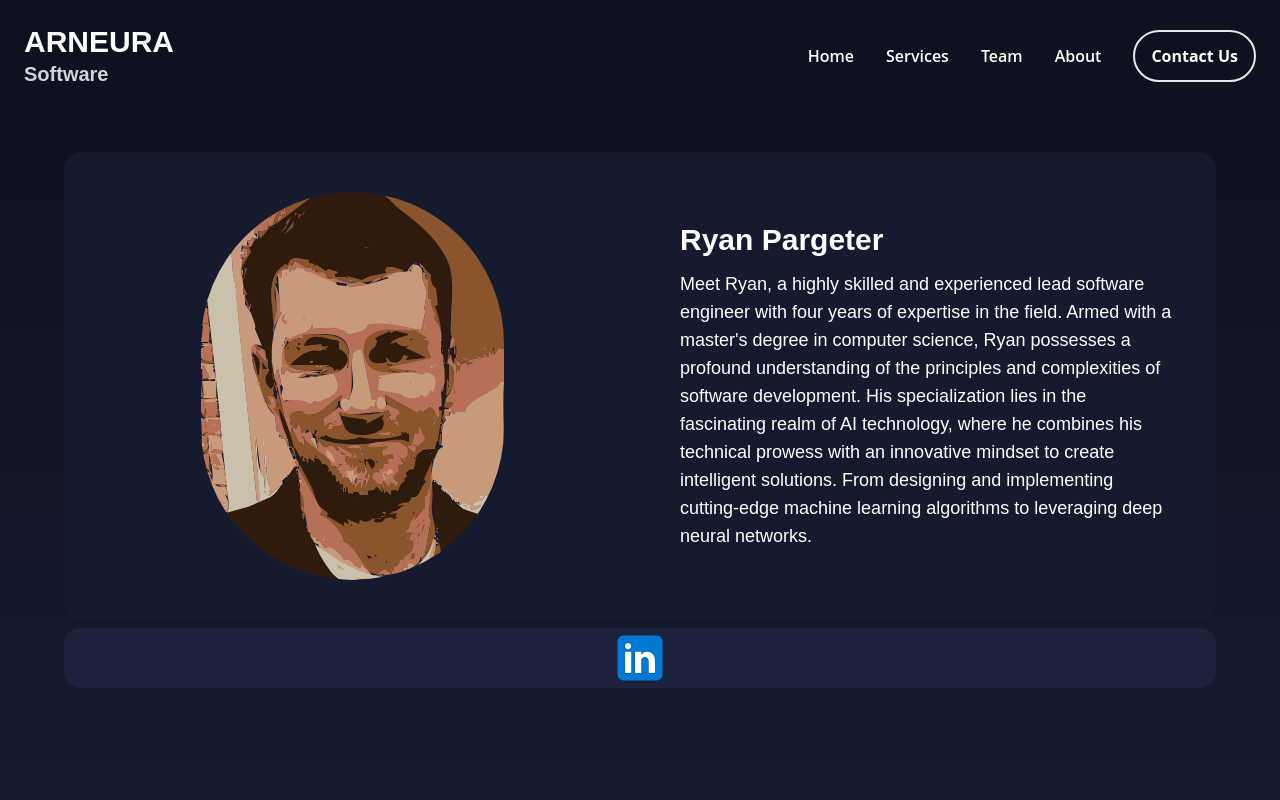
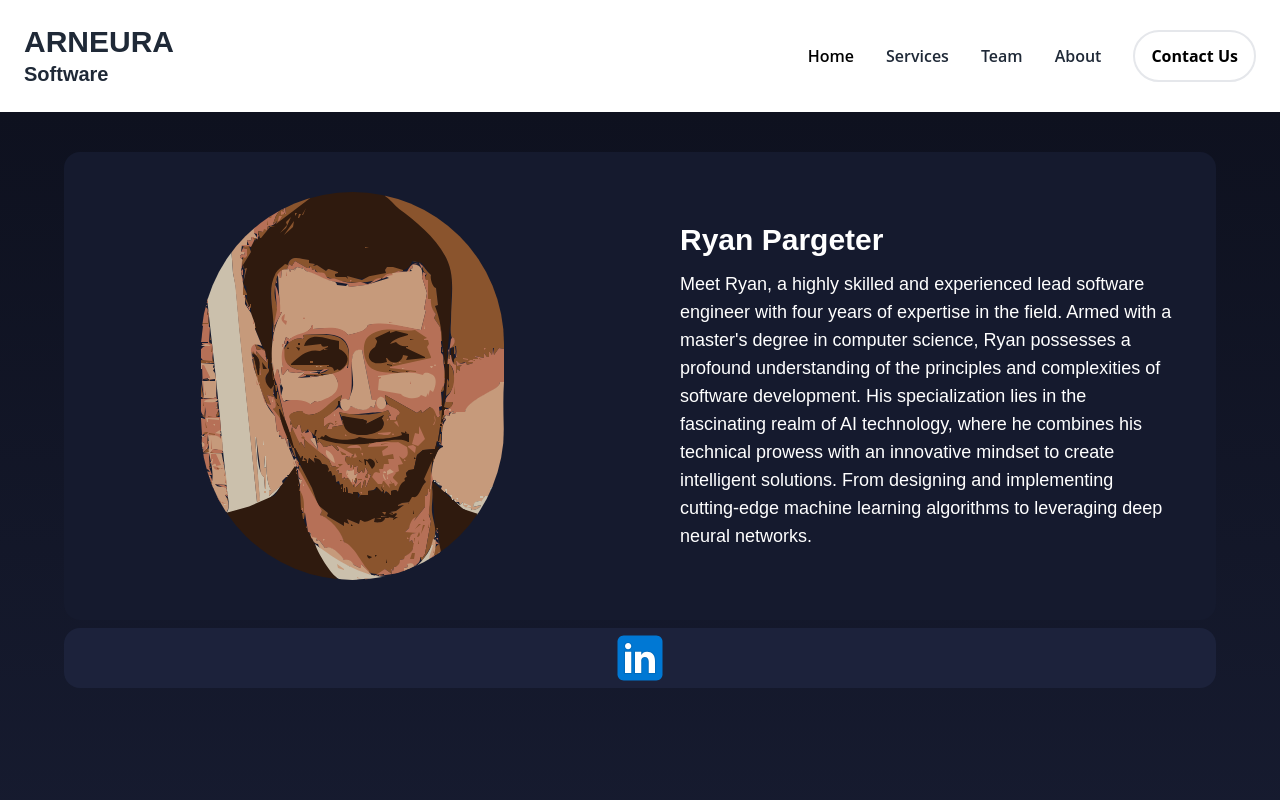
Before and after one commit to ARneura/website, a Next.js app: page /team in a window 1280 px wide. Shown: the top 800 px of the page. Built offline with nearby package versions, Linux system fonts and the light colour scheme.

Commit message:
feat: redesign website

```diff
--- a/src/components/Header.tsx
+++ b/src/components/Header.tsx
@@ -10,11 +10,11 @@ export default function Header(props: {
 
   return (
     <header>
-      <nav className="bg-gradient-to-b from-[#0e111f] to-[#0e111f] px-4 lg:px-6 py-6 w-full top-0 z-10">
+      <nav className="bg-white px-4 lg:px-6 py-6 w-full top-0 z-10">
         <div className="flex justify-between items-center mx-auto max-w-screen-xl">
           <div>
-            <h1 className="text-3xl font-bold text-white">ARNEURA</h1>
-            <h2 className="text-xl font-bold text-gray-300">{title}</h2>
+            <h1 className="text-3xl font-bold text-gray-800">ARNEURA</h1>
+            <h2 className="text-xl font-bold text-gray-800">{title}</h2>
           </div>
           <div
             className="hidden justify-center items-center w-full lg:flex lg:w-auto lg:order-1"
@@ -24,7 +24,7 @@ export default function Header(props: {
               <li>
                 <Link
                   href={props.home}
-                  className="hover:underline block py-2 pr-4 pl-3 text-white border-b border-gray-100 hover:bg-gray-700 lg:hover:bg-transparent lg:border-0 lg:hover:text-blue-500 lg:p-0"
+                  className="block py-2 pr-4 pl-3 text-black border-b border-gray-100 hover:bg-gray-700 lg:hover:bg-transparent lg:border-0  lg:p-0 hover:text-blue-700 hover:scale-105"
                 >
                   Home
                 </Link>
@@ -32,7 +32,7 @@ export default function Header(props: {
               <li>
                 <Link
                   href={props.services}
-                  className="hover:underline block py-2 pr-4 pl-3 text-white border-b border-gray-100 hover:bg-gray-700 lg:hover:bg-transparent lg:border-0 lg:hover:text-blue-500 lg:p-0"
+                  className="block py-2 pr-4 pl-3 text-gray-800 border-b border-gray-100 hover:bg-gray-700 lg:hover:bg-transparent lg:border-0  lg:p-0 hover:text-blue-700 hover:scale-105"
                 >
                   Services
                 </Link>
@@ -41,7 +41,7 @@ export default function Header(props: {
               <li>
                 <Link
                   href="/team"
-                  className="hover:underline block py-2 pr-4 pl-3 text-white border-b border-gray-100 hover:bg-gray-700 lg:hover:bg-transparent lg:border-0 lg:hover:text-blue-500 lg:p-0"
+                  className="block py-2 pr-4 pl-3 text-gray-800 border-b border-gray-100 hover:bg-gray-700 lg:hover:bg-transparent lg:border-0  lg:p-0 hover:text-blue-700 hover:scale-105"
                 >
                   Team
                 </Link>
@@ -50,7 +50,7 @@ export default function Header(props: {
               <li>
                 <Link
                   href={props.technologies}
-                  className="hover:underline block py-2 pr-4 pl-3 text-white border-b border-gray-100 hover:bg-gray-700 lg:hover:bg-transparent lg:border-0 lg:hover:text-blue-500 lg:p-0"
+                  className="block py-2 pr-4 pl-3 text-gray-800 border-b border-gray-100 hover:bg-gray-700 lg:hover:bg-transparent lg:border-0 lg:p-0 hover:text-blue-700 hover:scale-105"
                 >
                   About
                 </Link>
@@ -58,7 +58,7 @@ export default function Header(props: {
 
               <li>
                 <button
-                  className=" border-2 hover:bg-gradient-to-r hover:from-[#06668c] hover:to-[#8400b8] text-white font-bold py-3 px-4 rounded-full"
+                  className=" border-2 text-black hover:bg-blue-950 hover:text-white font-bold py-3 px-4 rounded-full"
                   onClick={() => {
                     window.location.href = "/#contact";
                   }}
--- a/src/components/Hero.tsx
+++ b/src/components/Hero.tsx
@@ -2,23 +2,30 @@ import Image from "next/image";
 import GroupImg from "../../public/GroupImg.svg";
 
 export default function Hero() {
+  const backgroundImageStyle = {
+    backgroundImage: `url('/18410.jpg')`,
+    backgroundSize: 'cover',
+    backgroundRepeat: 'no-repeat',
+    backgroundPosition: 'center',
+  };
+
   return (
-    <div className=" w-auto h-screen bg-gradient-to-b from-[#0e111f] to-[#1c223b] mobileHero">
+    <div className="w-auto h-screen mobileHero" style={backgroundImageStyle}>
       <div className="flex flex-col items-center justify-center md:flex-row md:p-40">
         <div className="w-full md:w-2/4 max-w-lg text-center md:text-left">
-          <h1 className="font-bold text-arneuraHeroText text-4xl md:text-5xl pb-3">
+          <h1 className="font-bold text-blue-950 text-4xl md:text-5xl pb-3">
             Bespoke Software Solutions Worldwide
           </h1>
-          <h2 className="text-gray-400 text-lg md:text-xl pb-4">
+          <h2 className="text-blue-950 text-lg md:text-xl pb-4">
             Unleash the power of personalized software solutions. Our experts
             combine cutting-edge technology and industry expertise to create
-            custom software perfectly tailored to your business.{" "}
+            custom software perfectly tailored to your business.
           </h2>
           <button
             onClick={() => {
               window.location.href = "/about";
             }}
-            className=" hover:bg-gradient-to-r hover:from-[#06668c] hover:to-[#8400b8] hover:text-white text-white font-bold py-3 px-7 rounded-full border"
+            className="text-blue-950 hover:text-white hover:bg-blue-950 font-bold py-3 px-7 rounded-full border"
           >
             Explore
           </button>
```
Also changed, not shown: public/18410.jpg (added), 1 other file (tests, documents, lock files or other folders).
